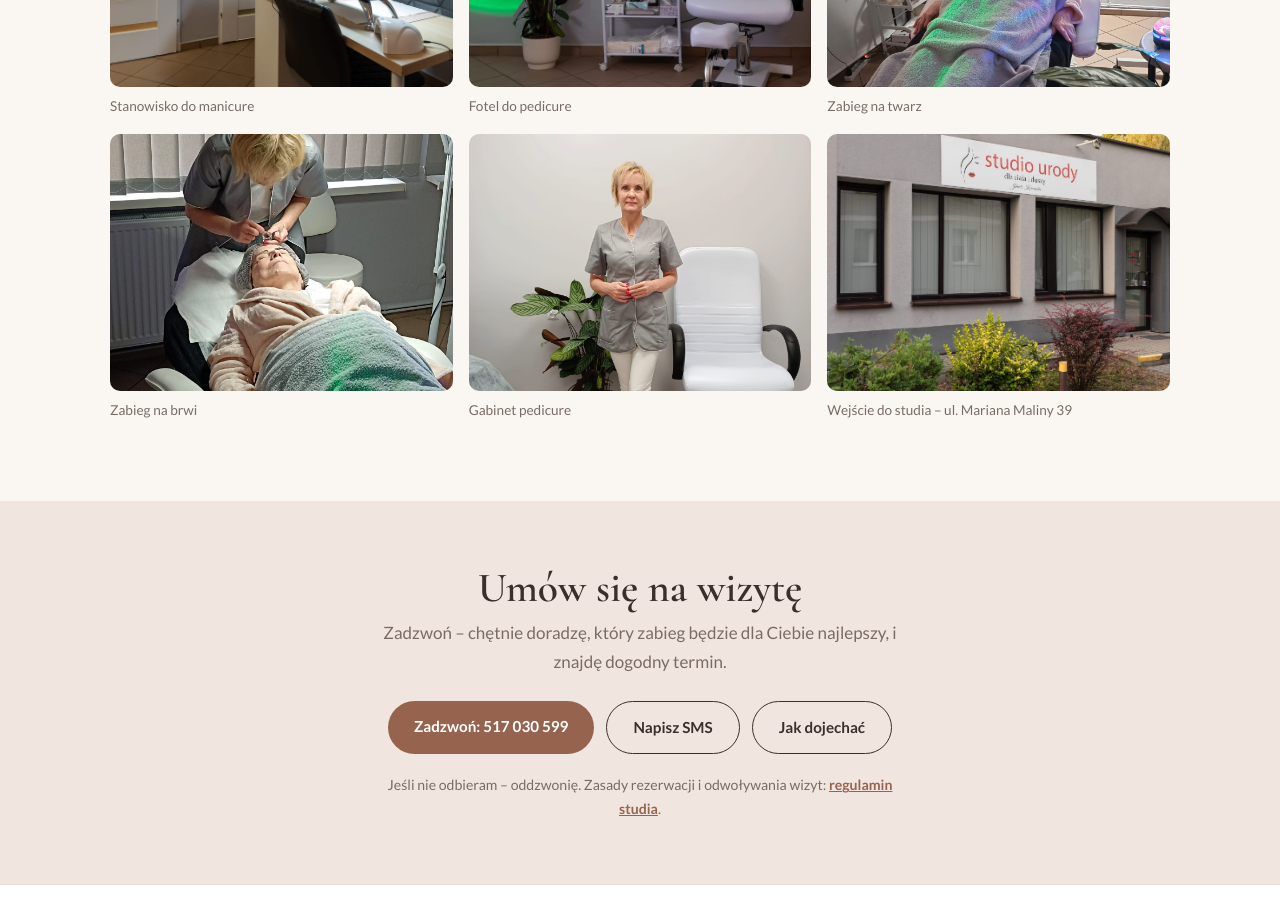
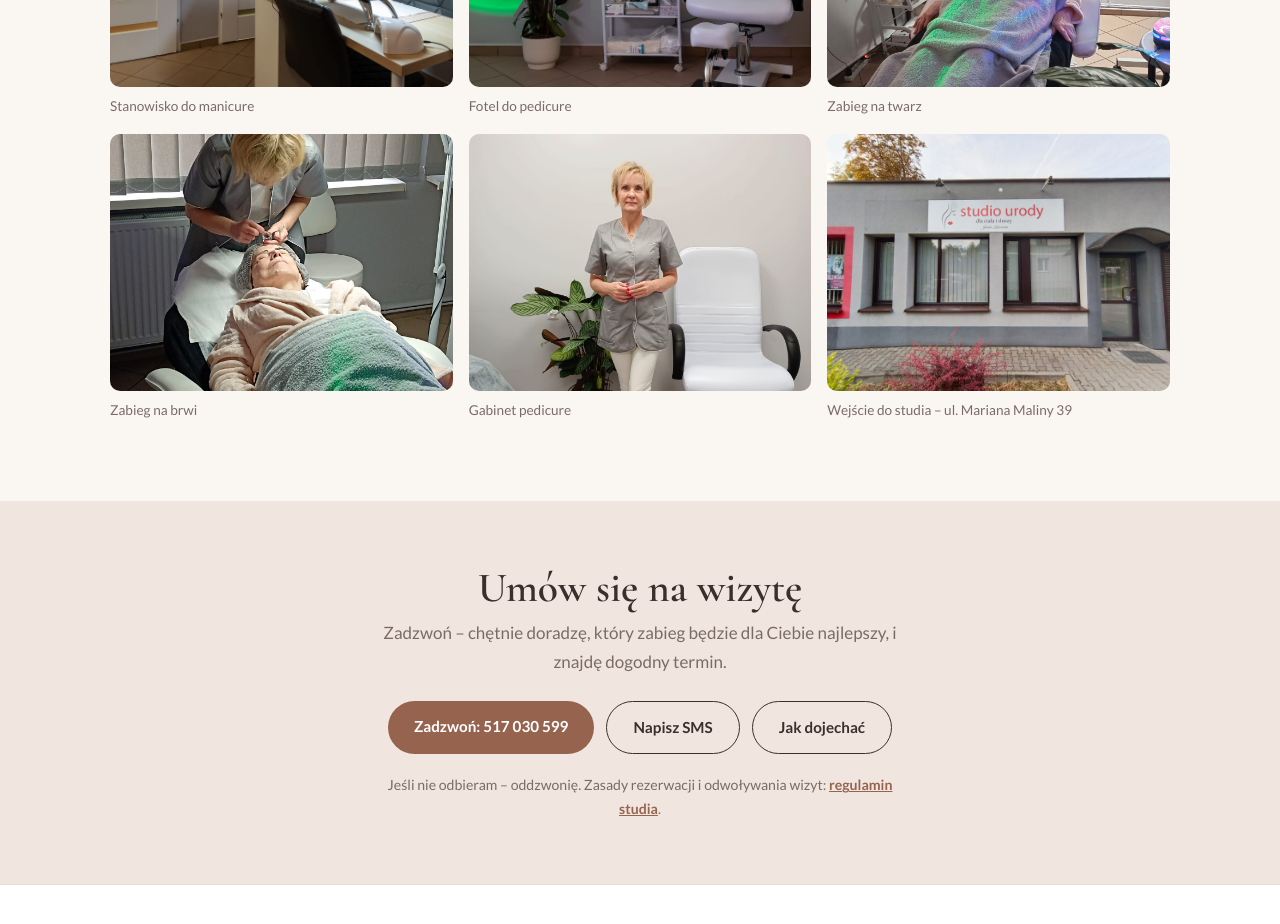
Before and after one commit to palmira-dev/studio-urody-demo, a plain HTML site: page galeria.html in a window 1280 px wide. Shown: the part 940-1864 px from the top of the page. Drawn offline with nearby package versions, Linux system fonts and the light colour scheme.

Commit message:
Use full building front photo in gallery, home and contact (keep old one in contact header)

```diff
--- a/galeria.html
+++ b/galeria.html
@@ -60,7 +60,7 @@
       <figure><img src="images/zabieg-twarz.jpg" alt="Zabieg na twarz" loading="lazy"><figcaption>Zabieg na twarz</figcaption></figure>
       <figure><img src="images/zabieg-brwi.jpg" alt="Zabieg na brwi" loading="lazy"><figcaption>Zabieg na brwi</figcaption></figure>
       <figure><img src="images/pani-jola-pedicure.jpg" alt="Gabinet pedicure" loading="lazy"><figcaption>Gabinet pedicure</figcaption></figure>
-      <figure><img src="images/budynek-wejscie.jpg" alt="Wejście do studia – ul. Mariana Maliny 39" loading="lazy"><figcaption>Wejście do studia – ul. Mariana Maliny 39</figcaption></figure>
+      <figure><img src="images/budynek-front.jpg" alt="Wejście do studia – ul. Mariana Maliny 39" loading="lazy"><figcaption>Wejście do studia – ul. Mariana Maliny 39</figcaption></figure>
     </div>
   </div>
 </section>
```
Also changed, not shown: index.html (+1 -1 lines).
